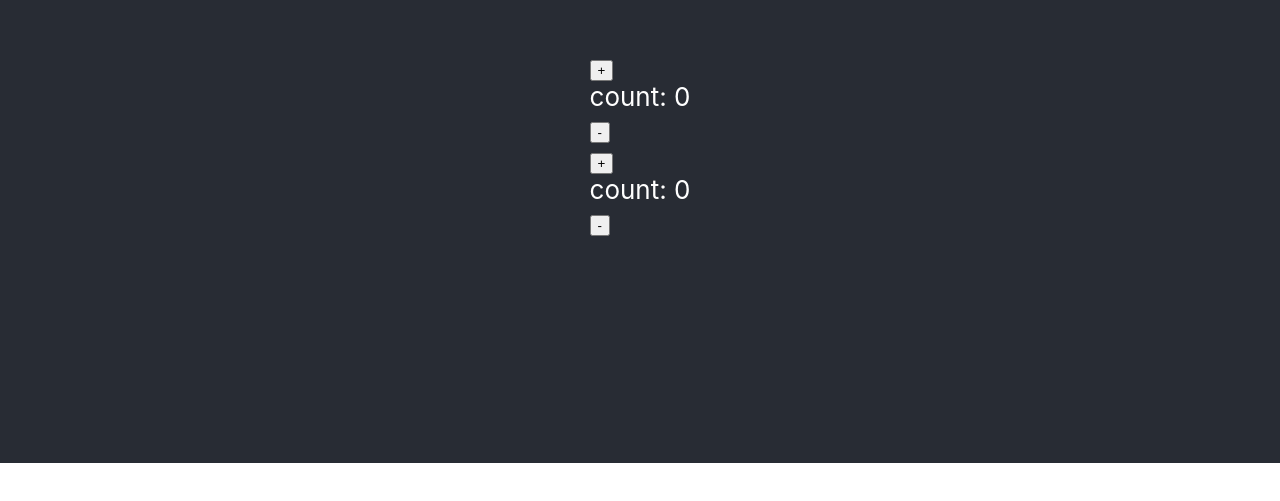
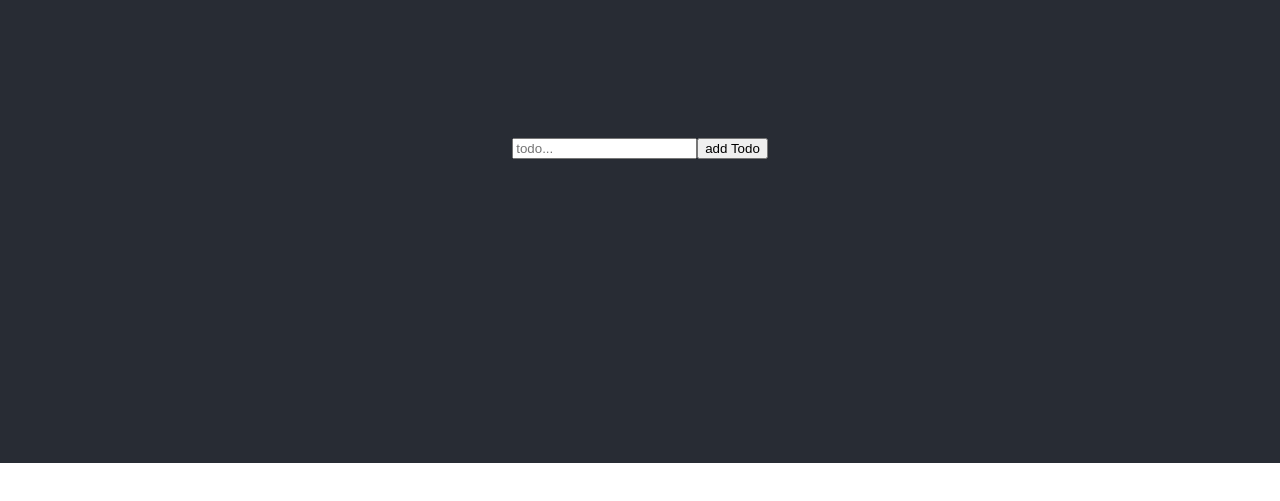
Before and after one commit to eshellster/practical-react, a React (Create React App) app: page / in a window 1280 px wide. Shown: the part 177-678 px from the top of the page. Built offline with nearby package versions, Linux system fonts and the light colour scheme.

Commit message:
make todo

```diff
--- a/package.json
+++ b/package.json
@@ -8,7 +8,8 @@
     "@testing-library/user-event": "^7.1.2",
     "react": "^16.13.1",
     "react-dom": "^16.13.1",
-    "react-scripts": "3.4.1"
+    "react-scripts": "3.4.1",
+    "shortid": "^2.2.15"
   },
   "scripts": {
     "start": "react-scripts start",
--- a/src/App.js
+++ b/src/App.js
@@ -1,21 +1,11 @@
 import React, { useState } from "react";
 import "./App.css";
-import Counter, { Counter2 } from "./components/Counter";
+import TodoList from "./components/TodoList";
 
 function App() {
-  const [count, setCount] = useState(0);
-
-  const increment = () => {
-    setCount(count + 1);
-  };
-
-  const decrement = () => {
-    setCount(count - 1);
-  };
   return (
     <div className="App-header">
-      <Counter count={count} increment={increment} decrement={decrement} />
-      <Counter2 count={count} increment={increment} decrement={decrement} />
+      <TodoList />
     </div>
   );
 }
--- a/src/components/MyForm.js
+++ b/src/components/MyForm.js
@@ -32,7 +32,7 @@ const MyForm = () => {
   const check = useCheck();
   const select = useSelect();
 
-  const handleSummit = (e) => {
+  const handleSubmit = (e) => {
     e.preventDefault();
     console.log(
       name.value,
@@ -44,7 +44,7 @@ const MyForm = () => {
   };
 
   return (
-    <form onSubmit={handleSummit} className="App-contain">
+    <form onSubmit={handleSubmit} className="App-contain">
       <input {...name} />
       <input {...password} />
       <div>
@@ -59,7 +59,7 @@ const MyForm = () => {
           <option>Mrs.</option>
         </select>
       </div>
-      <button type="submit">summit</button>
+      <button type="submit">submit</button>
     </form>
   );
 };
--- /dev/null
+++ b/src/components/TodoForm.js
@@ -0,0 +1,33 @@
+import React, { useState } from "react";
+import shortid from "shortid";
+
+const TodoForm = ({ onSubmit }) => {
+  const [todo, setTodo] = useState({ text: "" });
+
+  const handleChange = (e) => {
+    setTodo({
+      id: shortid.generate(),
+      text: e.target.value,
+      complete: false,
+    });
+  };
+
+  const handleSubmit = (e) => {
+    e.preventDefault();
+    onSubmit({ ...todo });
+    setTodo({ text: "" });
+  };
+  return (
+    <form onSubmit={handleSubmit}>
+      <input
+        name="text"
+        value={todo.text}
+        onChange={handleChange}
+        placeholder="todo..."
+      />
+      <button onClick={handleSubmit}>add Todo</button>
+    </form>
+  );
+};
+
+export default TodoForm;
--- /dev/null
+++ b/src/components/TodoList.js
@@ -0,0 +1,22 @@
+import React, { useState } from "react";
+import TodoForm from "./TodoForm";
+
+const TodoList = () => {
+  const [todos, setTodos] = useState([]);
+
+  const addTodo = (todo) => {
+    setTodos([todo, ...todos]);
+    console.log(todos);
+  };
+  return (
+    <div>
+      <TodoForm onSubmit={addTodo} />
+      {/* {JSON.stringify(todos)} */}
+      {todos.map((todo) => (
+        <div key={todo.id}>{todo.text}</div>
+      ))}
+    </div>
+  );
+};
+
+export default TodoList;
--- a/src/components/ValidateForm.js
+++ b/src/components/ValidateForm.js
@@ -57,7 +57,7 @@ const MyFrom = () => {
     return !error;
   };
 
-  const handleSummit = (e) => {
+  const handlesubmit = (e) => {
     e.preventDefault();
     const isValid = validate();
     if (isValid) {
@@ -72,7 +72,7 @@ const MyFrom = () => {
   };
 
   return (
-    <form onSubmit={handleSummit} className="App-contain">
+    <form onSubmit={handlesubmit} className="App-contain">
       <input placeholder="name" {...name} />
       {nameError.pass ? null : <div>{nameError.message}</div>}
       <input placeholder="password" type="password" {...password} />
@@ -92,7 +92,7 @@ const MyFrom = () => {
           <option>Mrs.</option>
         </select>
       </div>
-      <button type="submit">summit</button>
+      <button type="submit">submit</button>
     </form>
   );
 };
```
Also changed, not shown: 1 other file (tests, documents, lock files or other folders).
